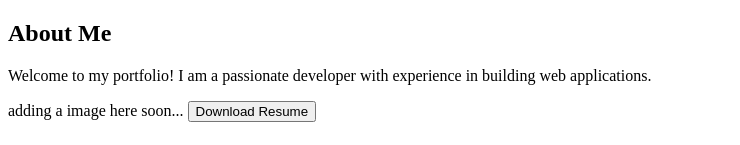
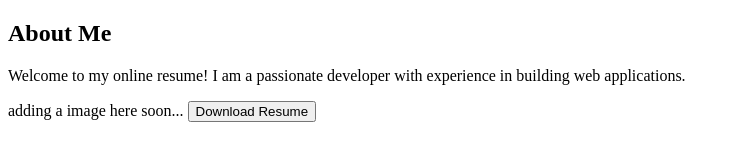
Before and after one commit to smsophiemi/smsophiemi.github.io, a React (Create React App) app: page / in a window 1280 px wide. Shown: the part 134-279 px from the top of the page, without its empty margins (0-740 px from the left). Built offline with nearby package versions, Linux system fonts and the light colour scheme.

Commit message:
test change

```diff
--- a/src/App.tsx
+++ b/src/App.tsx
@@ -29,7 +29,7 @@ function App() {
         <section id="about">
           <h2>About Me</h2>
           <p>
-            Welcome to my portfolio! I am a passionate developer with experience
+            Welcome to my online resume! I am a passionate developer with experience
             in building web applications.
           </p>
           <span>adding a image here soon... </span>
```
